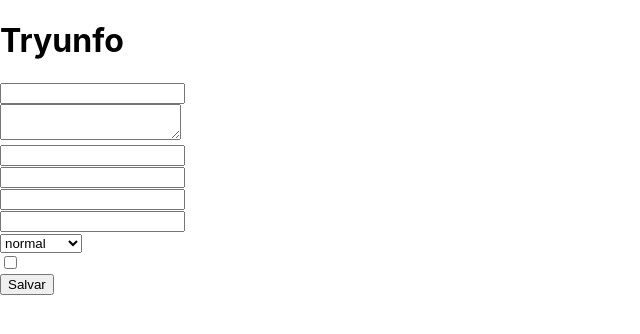
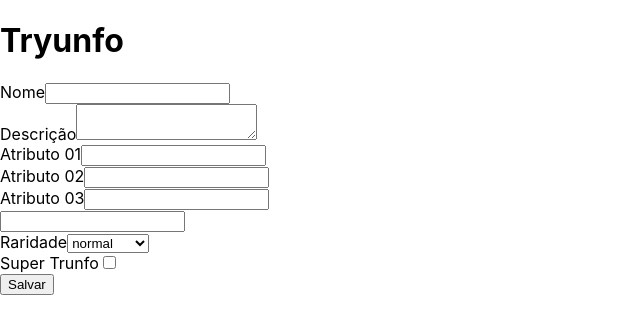
Before and after one commit to Hey-Lets-code/Project-Tryunfo, a React (Create React App) app: page / in a window 1280 px wide. Shown: the top 334 px of the page, without its empty margins (0-640 px from the left). Built offline with nearby package versions, Linux system fonts and the light colour scheme.

Commit message:
Requisito 2 - 23 de ago 2022 às 22:36

```diff
--- a/src/components/Form.js
+++ b/src/components/Form.js
@@ -1,57 +1,146 @@
 import React from 'react';
-// import PropTypes from 'prop-types';
+import PropTypes from 'prop-types';
 
 class Form extends React.Component {
   render() {
+    const {
+      cardName,
+      cardDescription,
+      cardAttr1,
+      cardAttr2,
+      cardAttr3,
+      cardImage,
+      cardRare,
+      cardTrunfo,
+      // hasTrunfo,
+      isSaveButtonDisabled,
+      onInputChange,
+      onSaveButtonClick,
+    } = this.props;
     return (
-      <section>
       <form>
         <div>
-            {/* <label htmlFor='name'>Nome</label> */}
+          <label htmlFor="name">
+            Nome
             <input
               type="text"
               id="name"
               data-testid="name-input"
+              value={ cardName }
+              onChange={ onInputChange }
+            />
+          </label>
+        </div>
+        <div>
+          <label htmlFor="description">
+            Descrição
+            <textarea
+              id="description"
+              data-testid="description-input"
+              value={ cardDescription }
+              onChange={ onInputChange }
+            />
+          </label>
+        </div>
+        <div>
+          <label htmlFor="number1">
+            Atributo 01
+            <input
+              id="number1"
+              type="number"
+              data-testid="attr1-input"
+              value={ cardAttr1 }
+              onChange={ onInputChange }
+            />
+          </label>
+        </div>
+        <div>
+          <label htmlFor="number2">
+            Atributo 02
+            <input
+              id="number2"
+              type="number"
+              data-testid="attr2-input"
+              value={ cardAttr2 }
+              onChange={ onInputChange }
+            />
+          </label>
+        </div>
+        <div>
+          <label htmlFor="number3">
+            Atributo 03
+            <input
+              id="number3"
+              type="number"
+              data-testid="attr3-input"
+              value={ cardAttr3 }
+              onChange={ onInputChange }
+            />
+          </label>
+        </div>
+        <div>
+          <input
+            type="text"
+            data-testid="image-input"
+            value={ cardImage }
+            onChange={ onInputChange }
           />
         </div>
         <div>
-            {/* <label htmlFor='description'>Descrição</label> */}
-            <textarea id="description" data-testid="description-input" />
+          <label htmlFor="rare">
+            Raridade
+            <select
+              id="rare"
+              data-testid="rare-input"
+              value={ cardRare }
+              onChange={ onInputChange }
+            >
+              <option value="normal">normal</option>
+              <option value="raro">raro</option>
+              <option value="muito raro">muito raro</option>
+            </select>
+          </label>
         </div>
         <div>
-            {/* <label htmlFor='number1'>Atributo 01</label> */}
-            <input id="number1" type="number" data-testid="attr1-input" />
+          <label htmlFor="trunfo">
+            Super Trunfo
+            <input
+              type="checkbox"
+              data-testid="trunfo-input"
+              id="trunfo"
+              checked={ cardTrunfo }
+              onChange={ onInputChange }
+            />
+          </label>
         </div>
         <div>
-            {/* <label htmlFor='number2'>Atributo 02</label> */}
-            <input id="number2" type="number" data-testid="attr2-input" />
-          </div>
-          <div>
-            {/* <label htmlFor='number3'>Atributo 03</label> */}
-            <input id="number3" type="number" data-testid="attr3-input" />
-          </div>
-          <div>
-            <input type="text" data-testid="image-input" />
-          </div>
-          <div>
-            {/* <label htmlFor="rare">Raridade</label> */}
-            <select id="rare" data-testid="rare-input">
-              <option>normal</option>
-              <option>raro</option>
-              <option>muito raro</option>
-            </select>
-          </div>
-          <div>
-            {/* <label htmlFor="trunfo">Super Trunfo </label> */}
-            <input type="checkbox" data-testid="trunfo-input" id="trunfo" />
-          </div>
-          <div>
-            <button type="submit" data-testid="save-button">Salvar</button>
+          <button
+            type="submit"
+            data-testid="save-button"
+            disabled={ isSaveButtonDisabled }
+            onClick={ onSaveButtonClick }
+          >
+            Salvar
+          </button>
         </div>
       </form>
-      </section>
     );
   }
 }
 
+Form.propTypes = {
+  cardName: PropTypes.string.isRequired,
+  cardDescription: PropTypes.string.isRequired,
+  cardAttr1: PropTypes.string.isRequired,
+  cardAttr2: PropTypes.string.isRequired,
+  cardAttr3: PropTypes.string.isRequired,
+  cardImage: PropTypes.string.isRequired,
+  cardRare: PropTypes.string.isRequired,
+  cardTrunfo: PropTypes.bool.isRequired,
+  // hasTrunfo: PropTypes.bool.isRequired,
+  isSaveButtonDisabled: PropTypes.bool.isRequired,
+  onInputChange: PropTypes.func.isRequired,
+  onSaveButtonClick: PropTypes.func.isRequired,
+};
+
 export default Form;
```
Lines whose indentation alone changed are shown as unchanged.
